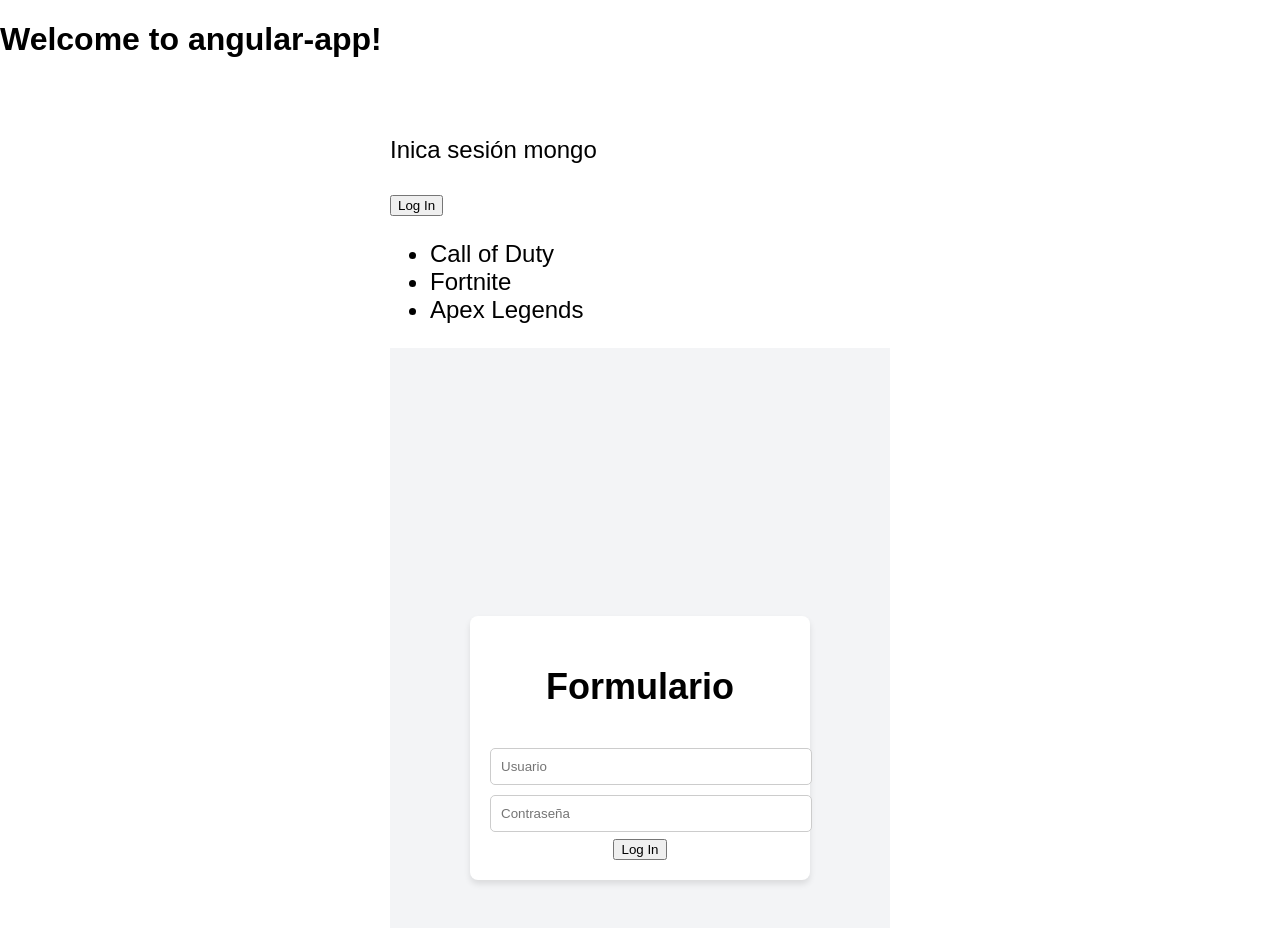
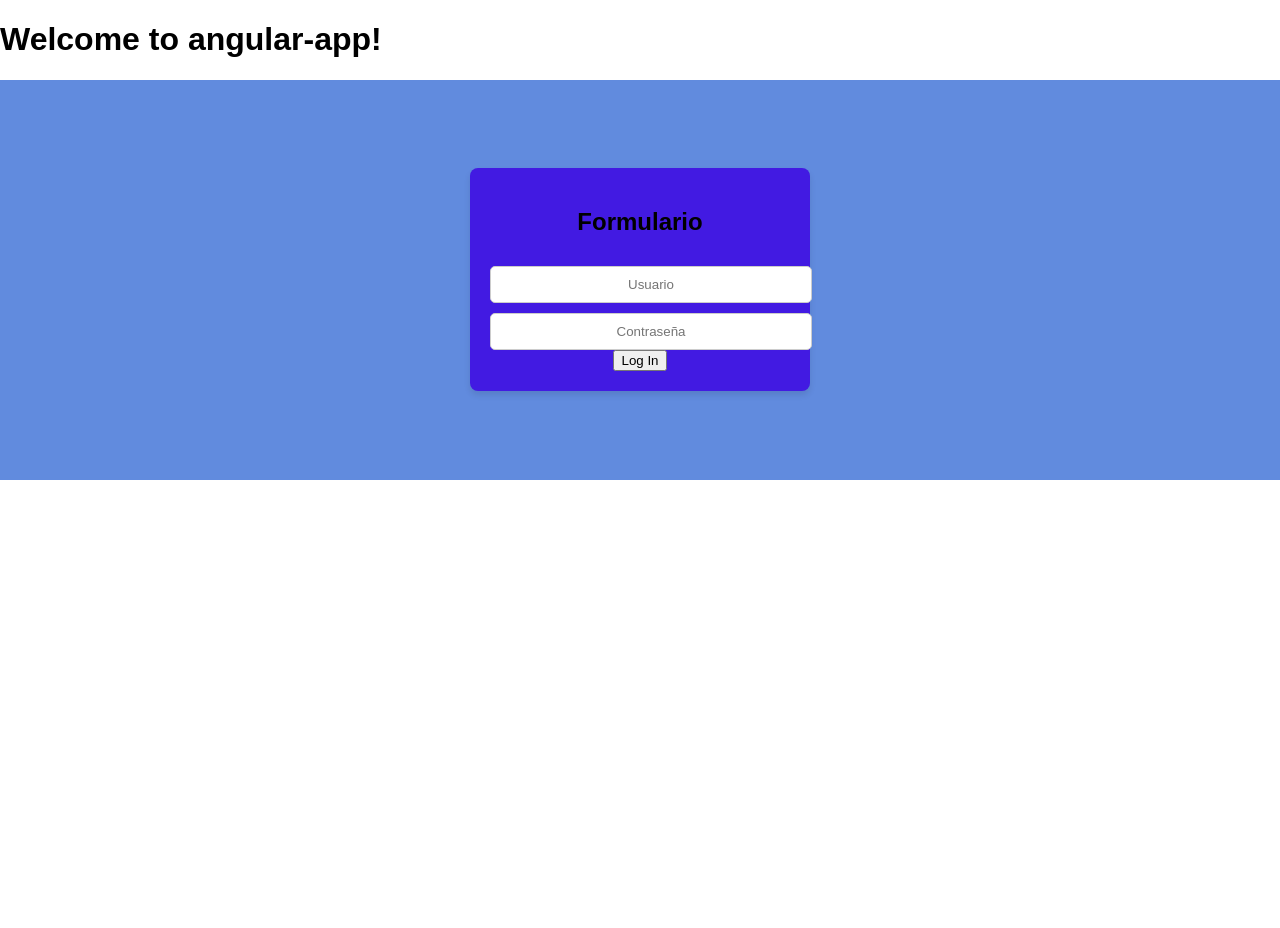
Before and after one commit to polct23/angular-app-minim1, an Angular app: page / in a window 1280 px wide. Shown: the top 928 px of the page. After the commit the page ends 800 px from the top, so only its background shows below. Built offline with nearby package versions, Linux system fonts and the light colour scheme; no server answers.

Commit message:
demo seminari angular

```diff
--- a/angular.json
+++ b/angular.json
@@ -92,5 +92,8 @@
         }
       }
     }
+  },
+  "cli": {
+    "analytics": false
   }
 }
--- a/package.json
+++ b/package.json
@@ -18,6 +18,7 @@
     "@angular/platform-browser": "^19.1.0",
     "@angular/platform-browser-dynamic": "^19.1.0",
     "@angular/router": "^19.1.0",
+    "angular-app": "file:",
     "rxjs": "~7.8.0",
     "tslib": "^2.3.0",
     "zone.js": "~0.15.0"
--- a/src/app/app.component.html
+++ b/src/app/app.component.html
@@ -1,3 +1,9 @@
 
   <h1>Welcome to {{ title }}!</h1>
-  <app-user></app-user>
+  @if(loggedIn){
+    <p>Bienvenido</p>
+    <app-user></app-user>
+  }
+  @else {
+    <app-home (exportLoggedIn)="getLoggedIn($event)"></app-home>
+  }
--- a/src/app/app.component.ts
+++ b/src/app/app.component.ts
@@ -1,13 +1,18 @@
 import { Component } from '@angular/core';
 import { RouterOutlet } from '@angular/router';
+import { HomeComponent } from './home/home.component';
 import { UserComponent } from './user/user.component';
-
 @Component({
   selector: 'app-root',
-  imports: [RouterOutlet, UserComponent ],
+  imports: [RouterOutlet, HomeComponent, UserComponent],
   templateUrl: './app.component.html',
   styleUrl: './app.component.css'
 })
 export class AppComponent {
   title = 'angular-app';
+  loggedIn = false;
+  getLoggedIn(loggedIn: boolean) {
+    alert(loggedIn);
+    this.loggedIn = loggedIn;
+  }
 }
--- a/src/app/home/home.component.css
+++ b/src/app/home/home.component.css
@@ -3,12 +3,12 @@
     flex-direction: column;
     align-items: center;
     justify-content: center;
-    height: 100vh;
-    background-color: #f3f4f6; /* Color gris claro */
+    height: 50vh;
+    background-color: #618bde; /* Color gris claro */
   }
 
   .box {
-    background: white;
+    background: rgb(66, 26, 226);
     padding: 20px;
     border-radius: 8px;
     box-shadow: 0px 4px 6px rgba(0, 0, 0, 0.1);
@@ -17,15 +17,17 @@
   }
 
   input {
-    width: 100%;
+    width: 300px;
     padding: 10px;
     margin-top: 10px;
     border: 1px solid #ccc;
     border-radius: 5px;
     outline: none;
+    text-align: center;
   }
 
   input:focus {
     border-color: #3b82f6; /* Azul */
     box-shadow: 0 0 5px rgba(59, 130, 246, 0.5);
+
   }
--- a/src/app/home/home.component.ts
+++ b/src/app/home/home.component.ts
@@ -1,5 +1,5 @@
 import { HttpClient } from '@angular/common/http';
-import { Component, Inject, OnInit } from '@angular/core';
+import { Component, EventEmitter, Inject, OnInit, Output } from '@angular/core';
 
 @Component({
   selector: 'app-home',
@@ -8,13 +8,13 @@ import { Component, Inject, OnInit } from '@angular/core';
   styleUrl: './home.component.css'
 })
 export class HomeComponent implements OnInit {
-
+  @Output() exportLoggedIn = new EventEmitter<boolean>();
   public getJsonValue: any;
   public postJsonValue: any;
+  loggedIn: boolean = false;
   constructor(private http: HttpClient) {}
   ngOnInit(): void {
-      //this.getMethod();
-      this.postMethod();
+
 
   }
 
@@ -28,7 +28,10 @@ export class HomeComponent implements OnInit {
           this.getJsonValue = user;
 
           if (name === user.name && username === user.username) {
+            this.loggedIn = true;
             alert('Login Successful');
+            this.exportLoggedIn.emit(this.loggedIn);
+
           } else {
             alert('Login Failed');
           }
--- a/src/app/user/user.component.html
+++ b/src/app/user/user.component.html
@@ -1,4 +1,3 @@
-
 
 <section>
 
@@ -15,6 +14,5 @@
         <button (click)="isLoggedIn= true" >Log In</button>
     }
 <app-games></app-games>
-<app-home></app-home>
 
 </section>
--- a/src/app/user/user.component.ts
+++ b/src/app/user/user.component.ts
@@ -4,9 +4,10 @@ import { HomeComponent } from "../home/home.component";
 
 @Component({
   selector: 'app-user',
-  imports: [GamesComponent, HomeComponent],
+  imports: [GamesComponent],
   templateUrl: './user.component.html',
-  styleUrl: './user.component.css'
+  styleUrl: './user.component.css',
+  standalone: true
 })
 export class UserComponent {
   username = 'Max';
```
Also changed, not shown: src/app/home/home.component.html (line endings or trailing spaces), 2 other files (tests, documents, lock files or other folders).
